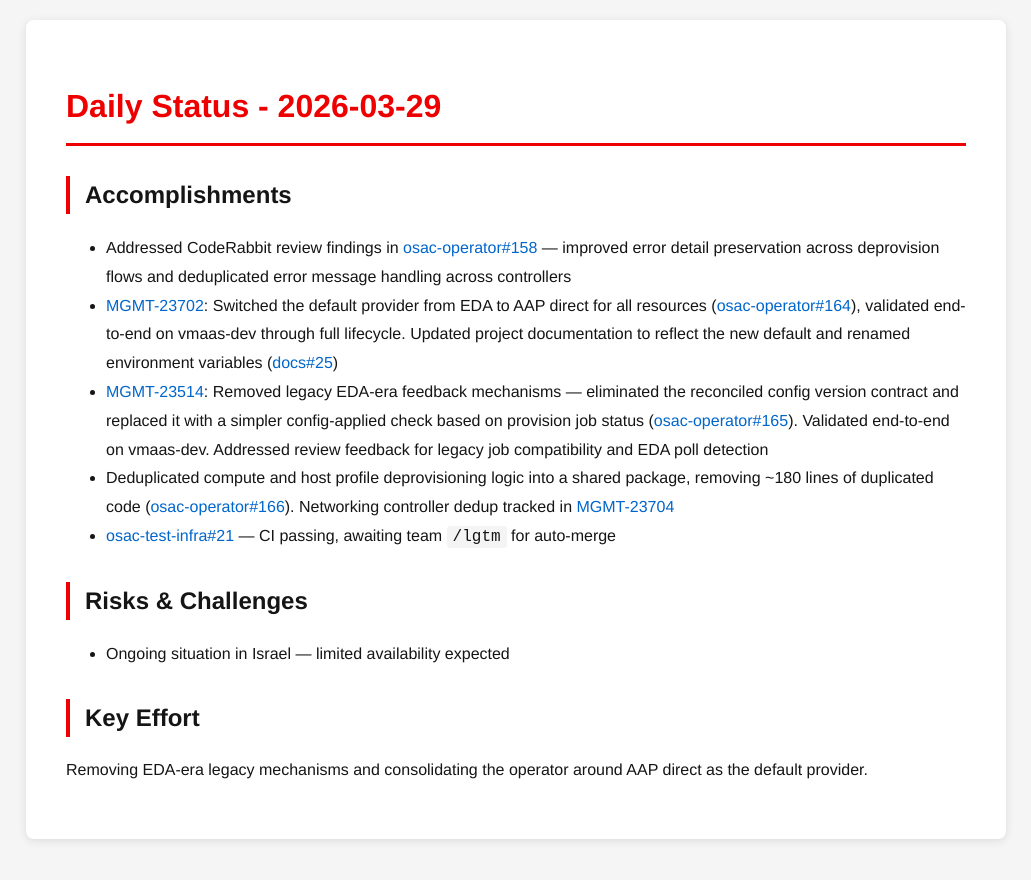
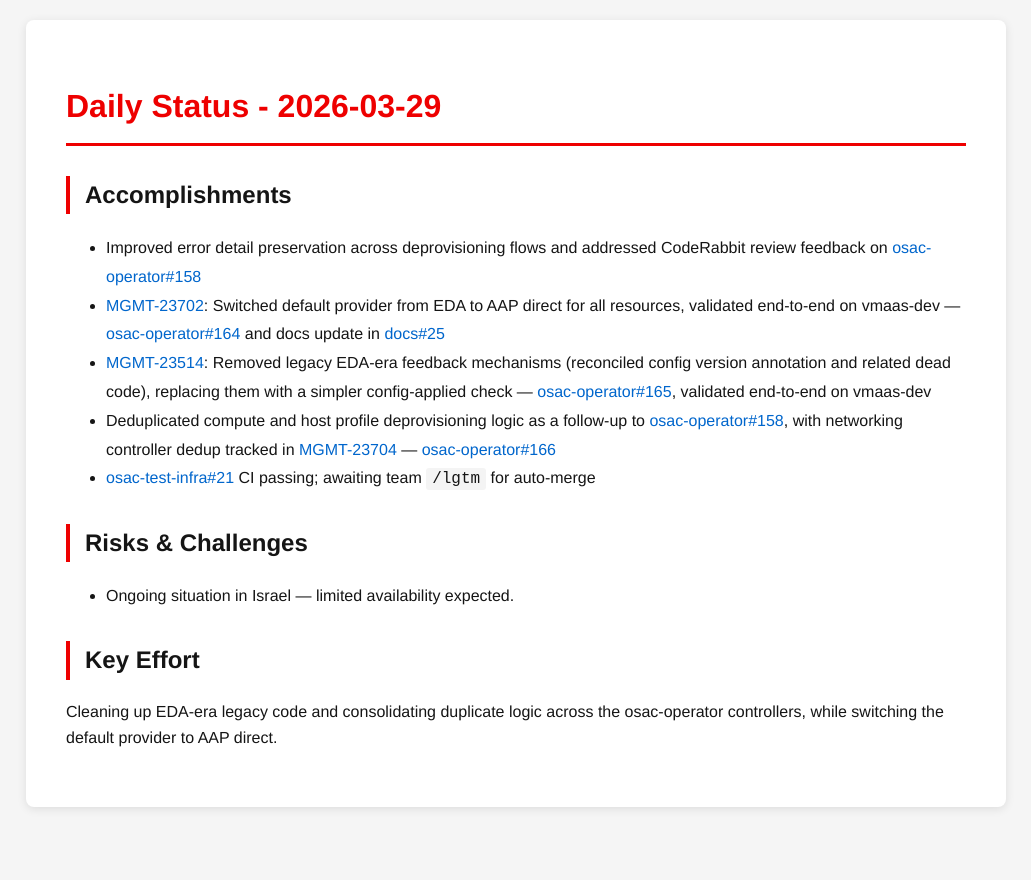
Before and after one commit to tzvatot/daily-status, a Jekyll site: the page built from 2026-03-29.md, in a window 1280 px wide. Shown: the top 880 px of the page, without its empty margins (124-1155 px from the left). Built offline with Jekyll 4.4.1, drawn with Linux system fonts in a browser that asks for light colours.

Commit message:
Daily status update - 2026-03-29

```diff
--- a/2026-03-29.md
+++ b/2026-03-29.md
@@ -7,14 +7,14 @@
 # Daily Status - 2026-03-29
 
 ## Accomplishments
-- Addressed CodeRabbit review findings in [osac-operator#158](https://github.com/osac-project/osac-operator/pull/158) — improved error detail preservation across deprovision flows and deduplicated error message handling across controllers
-- [MGMT-23702](https://issues.redhat.com/browse/MGMT-23702): Switched the default provider from EDA to AAP direct for all resources ([osac-operator#164](https://github.com/osac-project/osac-operator/pull/164)), validated end-to-end on vmaas-dev through full lifecycle. Updated project documentation to reflect the new default and renamed environment variables ([docs#25](https://github.com/osac-project/docs/pull/25))
-- [MGMT-23514](https://issues.redhat.com/browse/MGMT-23514): Removed legacy EDA-era feedback mechanisms — eliminated the reconciled config version contract and replaced it with a simpler config-applied check based on provision job status ([osac-operator#165](https://github.com/osac-project/osac-operator/pull/165)). Validated end-to-end on vmaas-dev. Addressed review feedback for legacy job compatibility and EDA poll detection
-- Deduplicated compute and host profile deprovisioning logic into a shared package, removing ~180 lines of duplicated code ([osac-operator#166](https://github.com/osac-project/osac-operator/pull/166)). Networking controller dedup tracked in [MGMT-23704](https://issues.redhat.com/browse/MGMT-23704)
-- [osac-test-infra#21](https://github.com/osac-project/osac-test-infra/pull/21) — CI passing, awaiting team `/lgtm` for auto-merge
+- Improved error detail preservation across deprovisioning flows and addressed CodeRabbit review feedback on [osac-operator#158](https://github.com/osac-project/osac-operator/pull/158)
+- [MGMT-23702](https://issues.redhat.com/browse/MGMT-23702): Switched default provider from EDA to AAP direct for all resources, validated end-to-end on vmaas-dev — [osac-operator#164](https://github.com/osac-project/osac-operator/pull/164) and docs update in [docs#25](https://github.com/osac-project/docs/pull/25)
+- [MGMT-23514](https://issues.redhat.com/browse/MGMT-23514): Removed legacy EDA-era feedback mechanisms (reconciled config version annotation and related dead code), replacing them with a simpler config-applied check — [osac-operator#165](https://github.com/osac-project/osac-operator/pull/165), validated end-to-end on vmaas-dev
+- Deduplicated compute and host profile deprovisioning logic as a follow-up to [osac-operator#158](https://github.com/osac-project/osac-operator/pull/158), with networking controller dedup tracked in [MGMT-23704](https://issues.redhat.com/browse/MGMT-23704) — [osac-operator#166](https://github.com/osac-project/osac-operator/pull/166)
+- [osac-test-infra#21](https://github.com/osac-project/osac-test-infra/pull/21) CI passing; awaiting team `/lgtm` for auto-merge
 
 ## Risks & Challenges
-- Ongoing situation in Israel — limited availability expected
+- Ongoing situation in Israel — limited availability expected.
 
 ## Key Effort
-Removing EDA-era legacy mechanisms and consolidating the operator around AAP direct as the default provider.
+Cleaning up EDA-era legacy code and consolidating duplicate logic across the osac-operator controllers, while switching the default provider to AAP direct.
```
